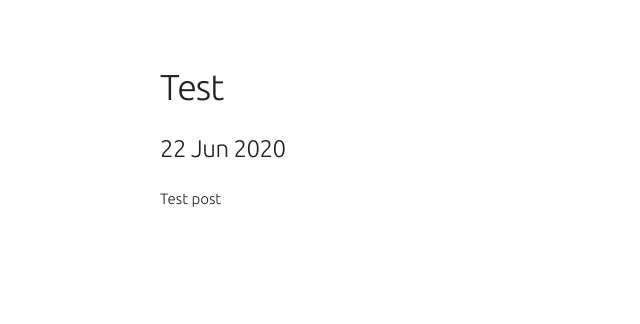
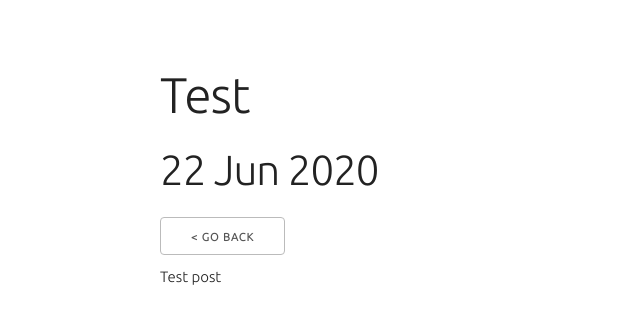
Before and after one commit to tagaroggu/tagaroggu.github.io, a Jekyll site: the page built from _posts/2020-06-22-test.md, in a window 1280 px wide. Shown: the top 324 px of the page, without its empty margins (0-640 px from the left). Built offline with Jekyll 4.4.1, drawn with Linux system fonts in a browser that asks for light colours; our own code applies the rules of GitHub Pages for plain Markdown files.

Commit message:
Update post.html

```diff
--- a/_layouts/post.html
+++ b/_layouts/post.html
@@ -1,7 +1,8 @@
 ---
 layout: skeleton
 ---
-<h3 class="u-full-width">{{ page.title }}</h3>
-<h5 class="u-full-width">{{ page.date | date_to_string }}</h5>
+<h1 class="u-full-width">{{ page.title }}</h1>
+<h2 class="u-full-width">{{ page.date | date_to_string }}</h2>
+<a href="javascript:window.history.back()" class="button">&lt; Go back</a>
 
-<span class="u-full-width">{{ content | markdownify}}
+<span class="u-full-width">{{ content | markdownify }}
```
